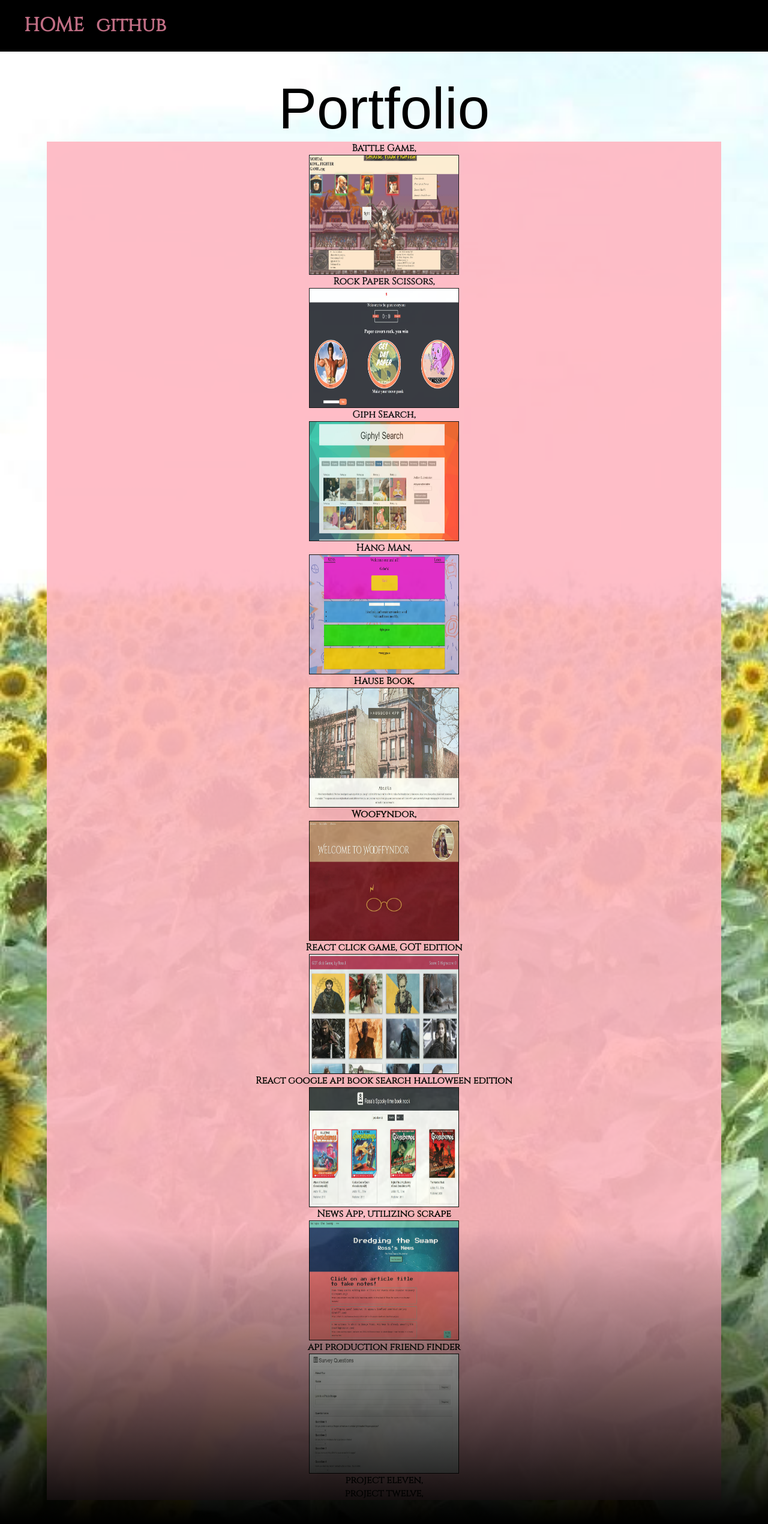
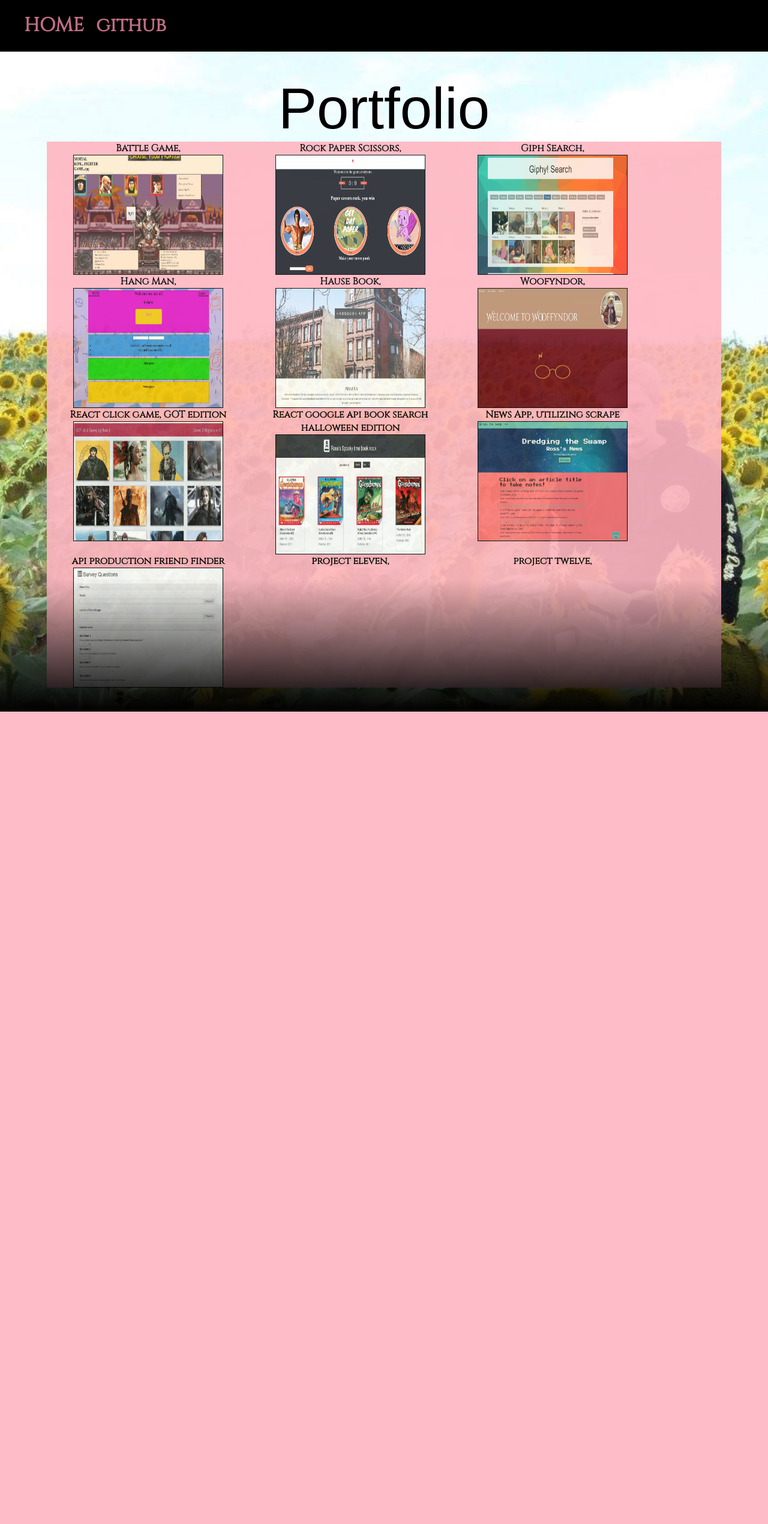
Before and after one commit to Fin23/Responsive-Portfolio, a PHP site: page /portfolio.html in a window 1280 px wide. Shown: the whole page at 60% size. After the commit the page ends 1186 px from the top, so only its background shows below. Run offline with PHP 8.4, Linux system fonts and the light colour scheme; some web fonts are replaced.

Commit message:
fix portfolio

```diff
--- a/public/css/grid.css
+++ b/public/css/grid.css
@@ -195,6 +195,8 @@
   /* Create three equal columns that floats next to each other */
   .column {
 	  text-align: center;
+	  width: 30%;
+	  float: left;
 	/* float: left;
 	width: 52%; */
 	/* margin:10px;
```
